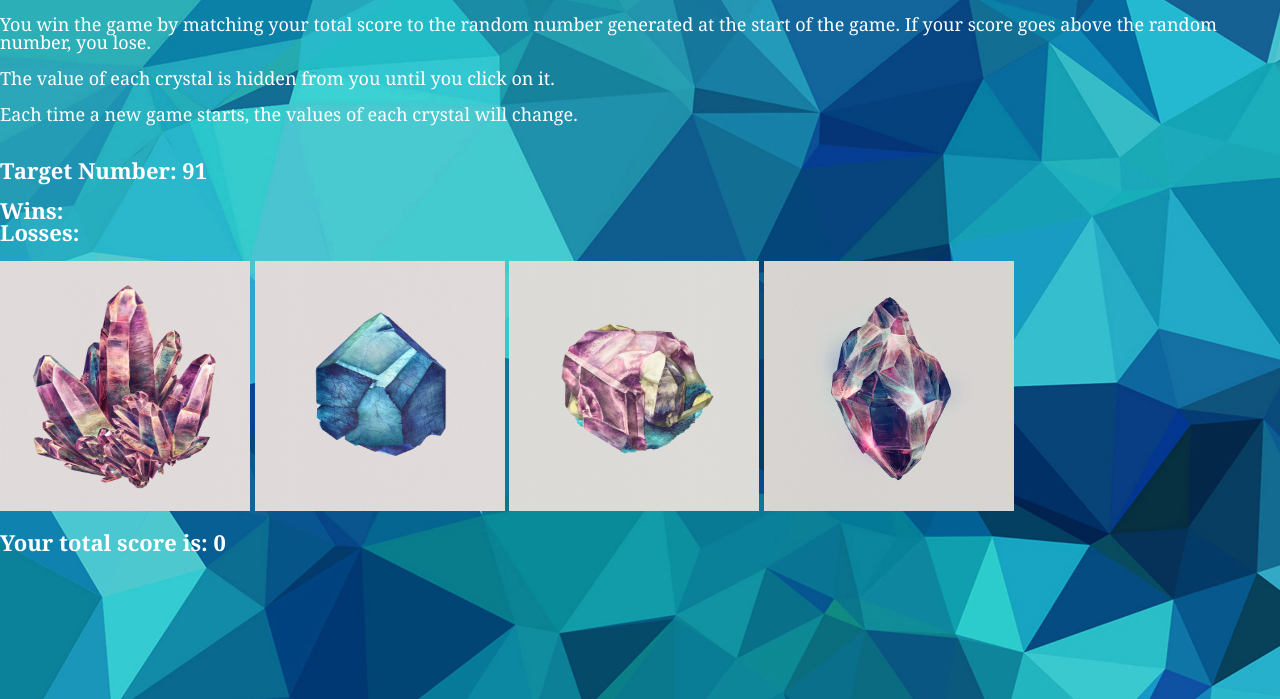
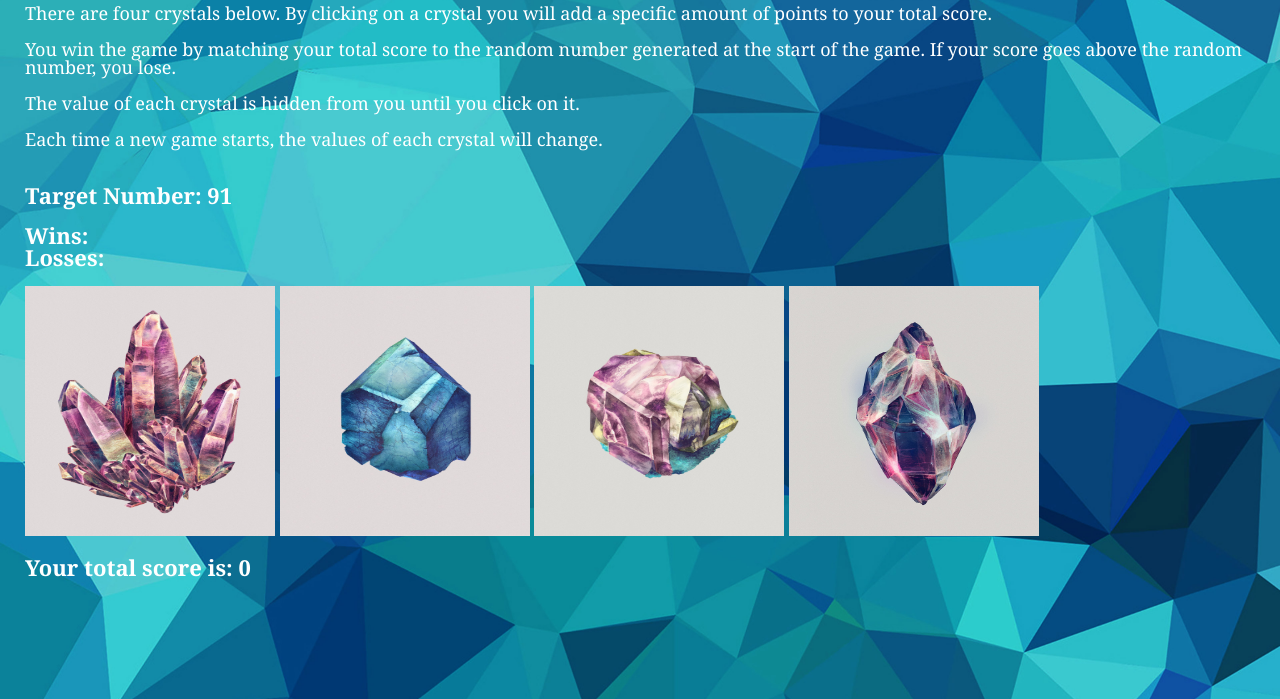
Before and after one commit to tzlomke/unit_4_game, a plain HTML site: page index.html in a window 1280 px wide. Shown: the part 101-800 px from the top of the page. Drawn offline with nearby package versions, Linux system fonts and the light colour scheme.

Commit message:
completed simple stylesheet

```diff
--- a/assets/css/style.css
+++ b/assets/css/style.css
@@ -1,11 +1,18 @@
 html,
 body {
     font-family: Georgia, 'Times New Roman', Times, serif;
+    color: white;
+    font-size: 18px;
+}
+
+html {
     background-image: url("../../assets/images/background1.jpg");
     background-repeat: no-repeat;
     background-size: 100%;
-    color: white;
-    font-size: 18px;
+}
+
+body {
+    padding: 25px;
 }
 
 h1 {
```
